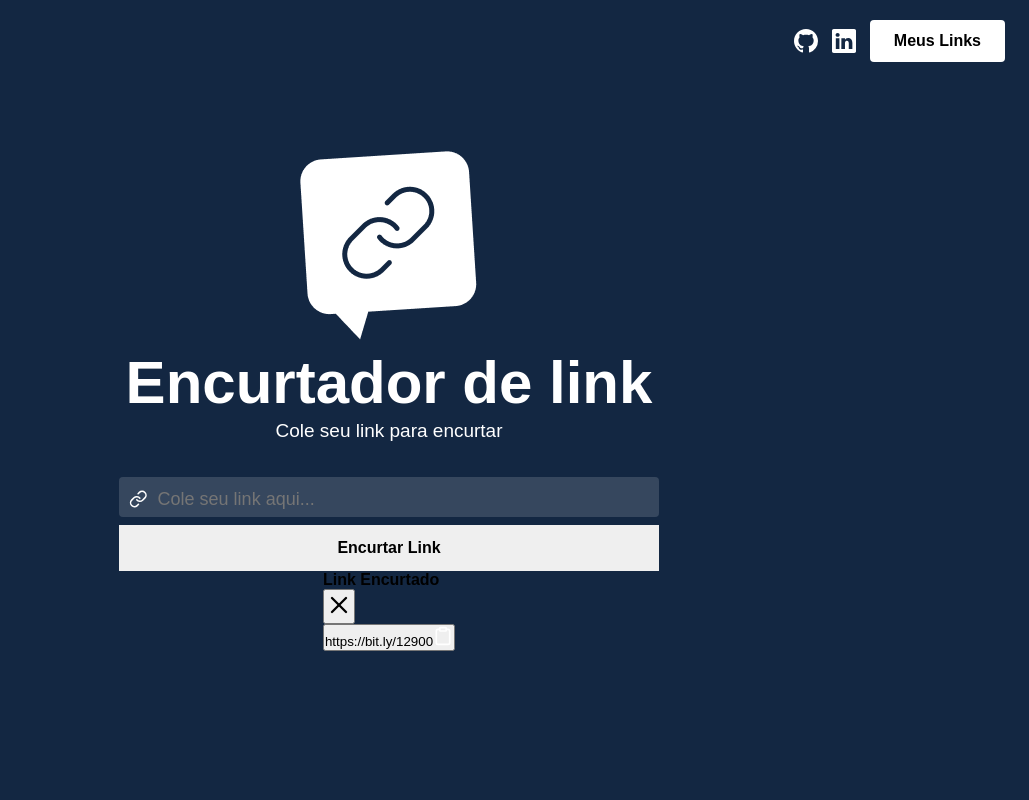
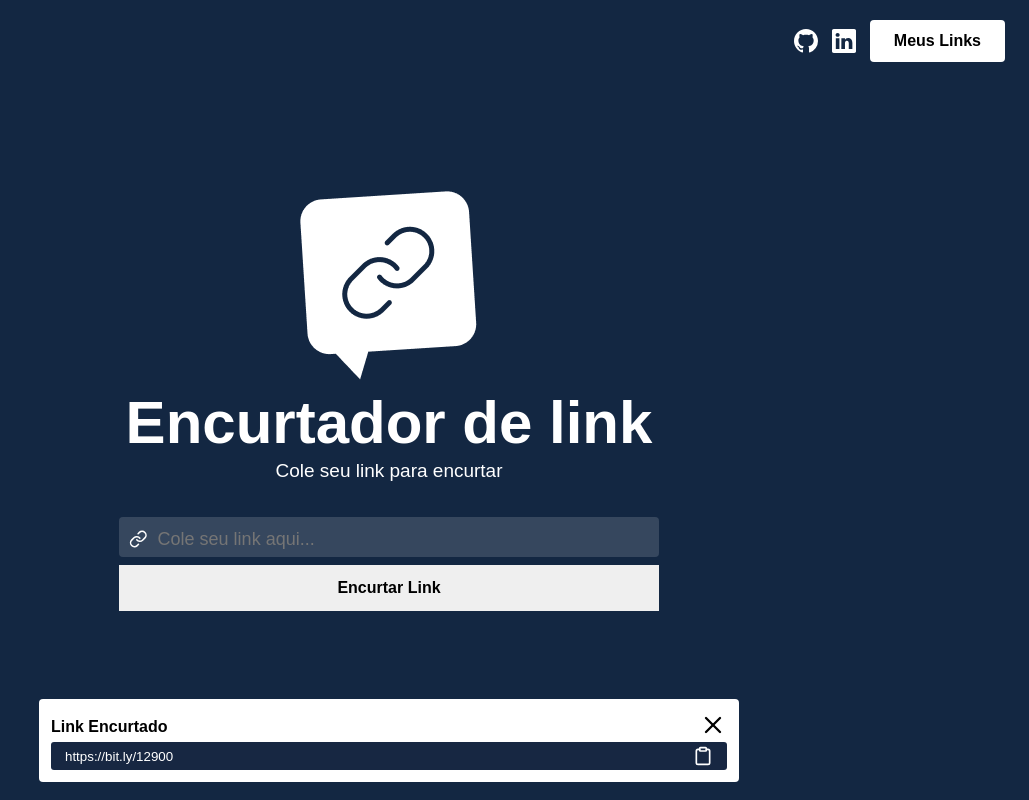
Before and after one commit to diegolim4/react_encurtador_de_link, a React (Create React App) app: page / in a window 1280 px wide. Shown: the whole page, without its empty margins (251-1280 px from the left). Built offline with nearby package versions, Linux system fonts and the light colour scheme.

Commit message:
Aplicado estilização no modal link

```diff
--- a/src/components/LinkItem/linkItem.css
+++ b/src/components/LinkItem/linkItem.css
@@ -0,0 +1,38 @@
+.modal-container{
+    position: absolute;
+    bottom: 18px;
+    background-color: #fff;
+    padding: 12px;
+    width: 700px;
+    border-radius: 4px;
+    display: flex;
+    flex-direction: column;
+}
+.modal-header{
+    display: flex;
+    align-items: center;
+    justify-content: space-between /* deixa cada item em um extremidade */
+}
+
+.modal-header button{
+    border: 0;
+    background: transparent ;
+}
+
+.modal-link{
+    background-color: #172742;
+    display: flex;
+    align-items: center;
+    justify-content: space-between;
+    padding: 14px;
+    height: 10px;
+    border:0;
+    border-radius: 3px;
+    color: #FFF
+}
+
+@media (max-width: 735px) {
+    .modal-container{
+        width: 90%;
+    }
+}
```
